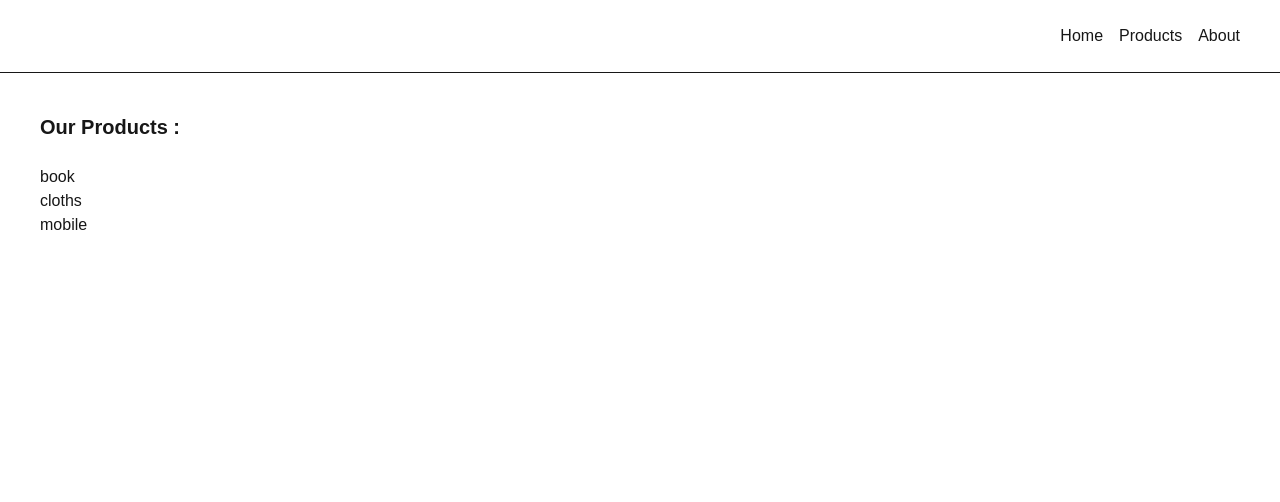
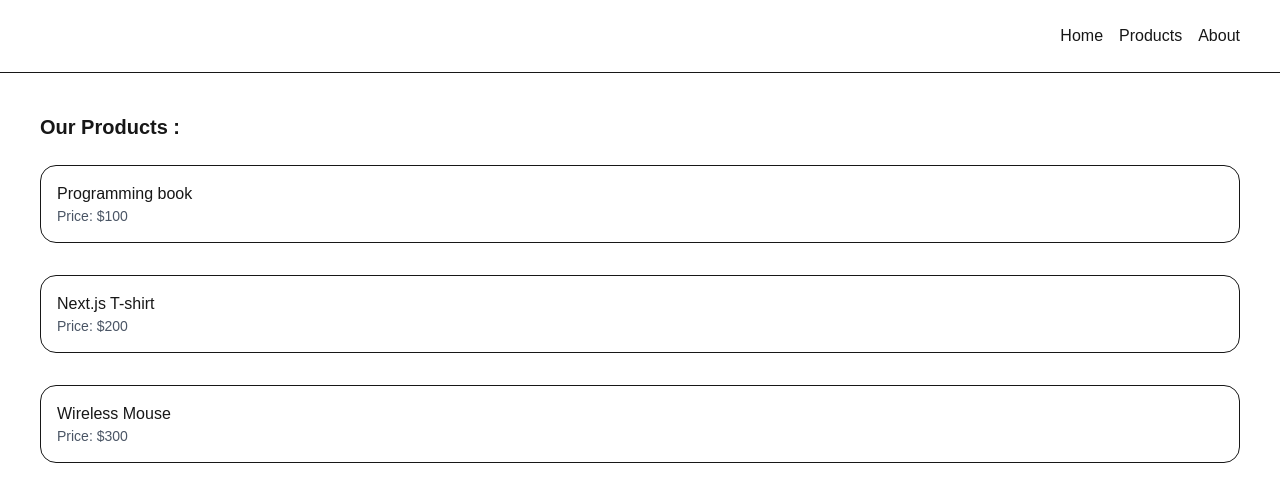
Before and after one commit to Parnia-mohammadi/my-store-app, a Next.js app: page /products in a window 1280 px wide. Shown: the top 502 px of the page. Built offline with nearby package versions, Linux system fonts and the light colour scheme.

Commit message:
create product card and fetch data in server component

```diff
--- a/src/app/products/[id]/page.tsx
+++ b/src/app/products/[id]/page.tsx
@@ -1,7 +1,28 @@
+import { products } from "@/data/products";
+
 function ProductPage({ params }: { params: { id: string } }) {
+  const product = products.find((p) => p.id === params.id);
+  if (!product)
+    return <div className="text-2xl">This product hasn't been found.</div>;
+
   return (
-    <div>
-      <h1>View product by ID : {params.id}</h1>
+    <div className="flex flex-col gap-5 max-w-2xl mx-auto">
+      <div className="border p-6 rounded-2xl flex gap-6">
+        <div className="flex flex-col justify-between">
+          <h1 className="text-xl font-bold text-nowrap">{product.name}</h1>
+          <p className="text-lg mt-2">Price: {product.price} dollars</p>
+        </div>
+        <img
+          src={product.url}
+          alt={product.name}
+          width="600px"
+          height="300px"
+          className="border rounded-xl"
+        />
+      </div>
+      <button className="mt-4 px-4 py-2 bg-blue-600 dark:bg-gray-700 text-white rounded-lg hover:bg-blue-700 dark:hover:bg-gray-800 transition">
+        افزودن به سبد خرید
+      </button>
     </div>
   );
 }
--- a/src/app/products/page.tsx
+++ b/src/app/products/page.tsx
@@ -1,18 +1,20 @@
+import { products } from "@/data/products";
 import Link from "next/link";
-
-const products = [
-  { id: "p1", name: "book" },
-  { id: "p2", name: "cloths" },
-  { id: "p3", name: "mobile" },
-];
 
 function ProductsPage() {
   return (
-    <div className="flex flex-col">
+    <div className="flex flex-col gap-8">
       {products.map((p) => (
-        <div key={p.id}>
-          <Link href={`/products/${p.id}`}>{p.name}</Link>
-        </div>
+        <Link
+          key={p.id}
+          href={`/products/${p.id}`}
+          className="border p-4 rounded-2xl"
+        >
+          <div className="font-medium">{p.name}</div>
+          <div className="text-sm text-gray-600 dark:text-gray-400">
+            Price: ${p.price}
+          </div>
+        </Link>
       ))}
     </div>
   );
--- /dev/null
+++ b/src/data/products.ts
@@ -0,0 +1,23 @@
+export const products = [
+  {
+    id: "p1",
+    name: "Programming book",
+    price: 100,
+    url: "https://via.placeholder.com/600/92c952",
+    thumbnailUrl: "https://via.placeholder.com/150/92c952",
+  },
+  {
+    id: "p2",
+    name: "Next.js T-shirt",
+    price: 200,
+    url: "https://via.placeholder.com/600/771796",
+    thumbnailUrl: "https://via.placeholder.com/150/771796",
+  },
+  {
+    id: "p3",
+    name: "Wireless Mouse",
+    price: 300,
+    url: "https://via.placeholder.com/600/24f355",
+    thumbnailUrl: "https://via.placeholder.com/150/24f355",
+  },
+];
```
